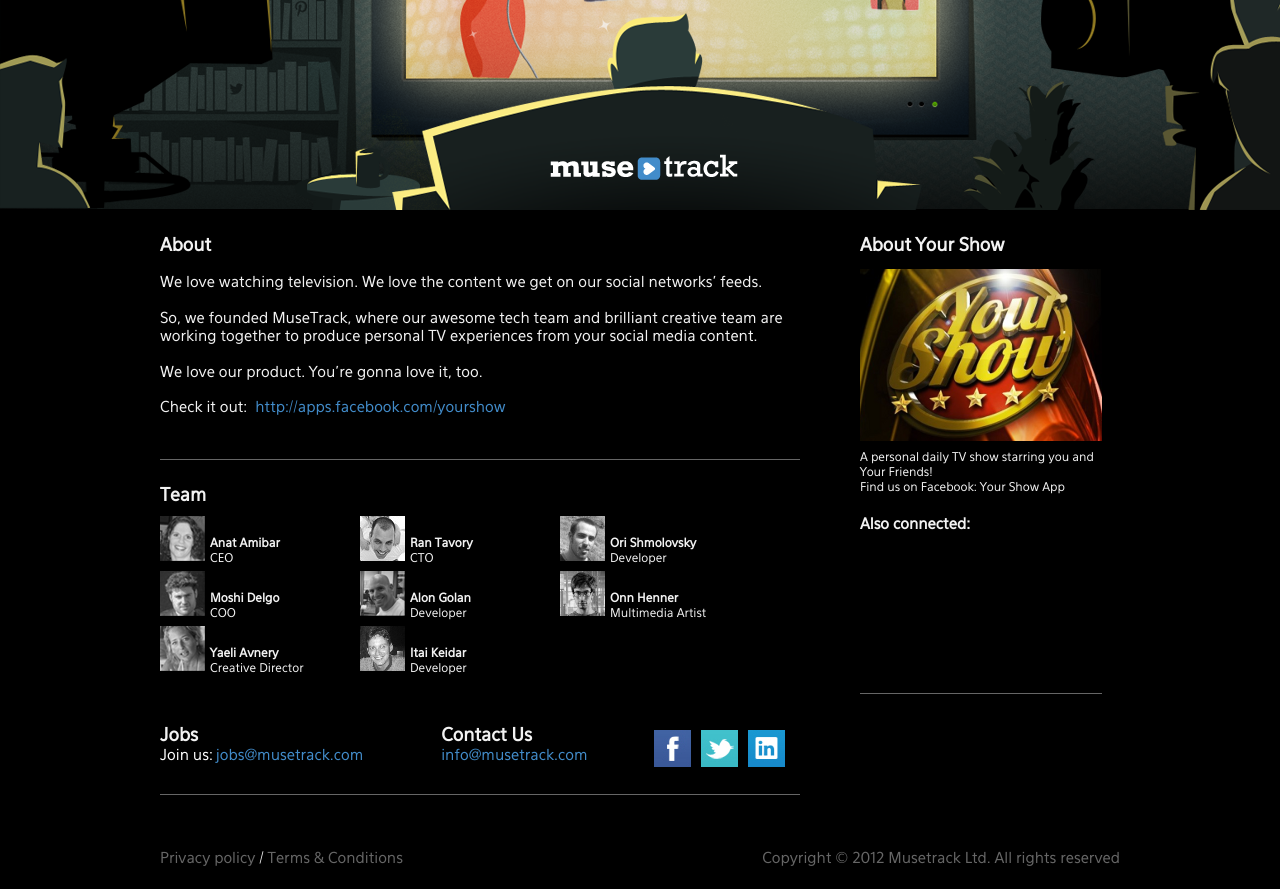
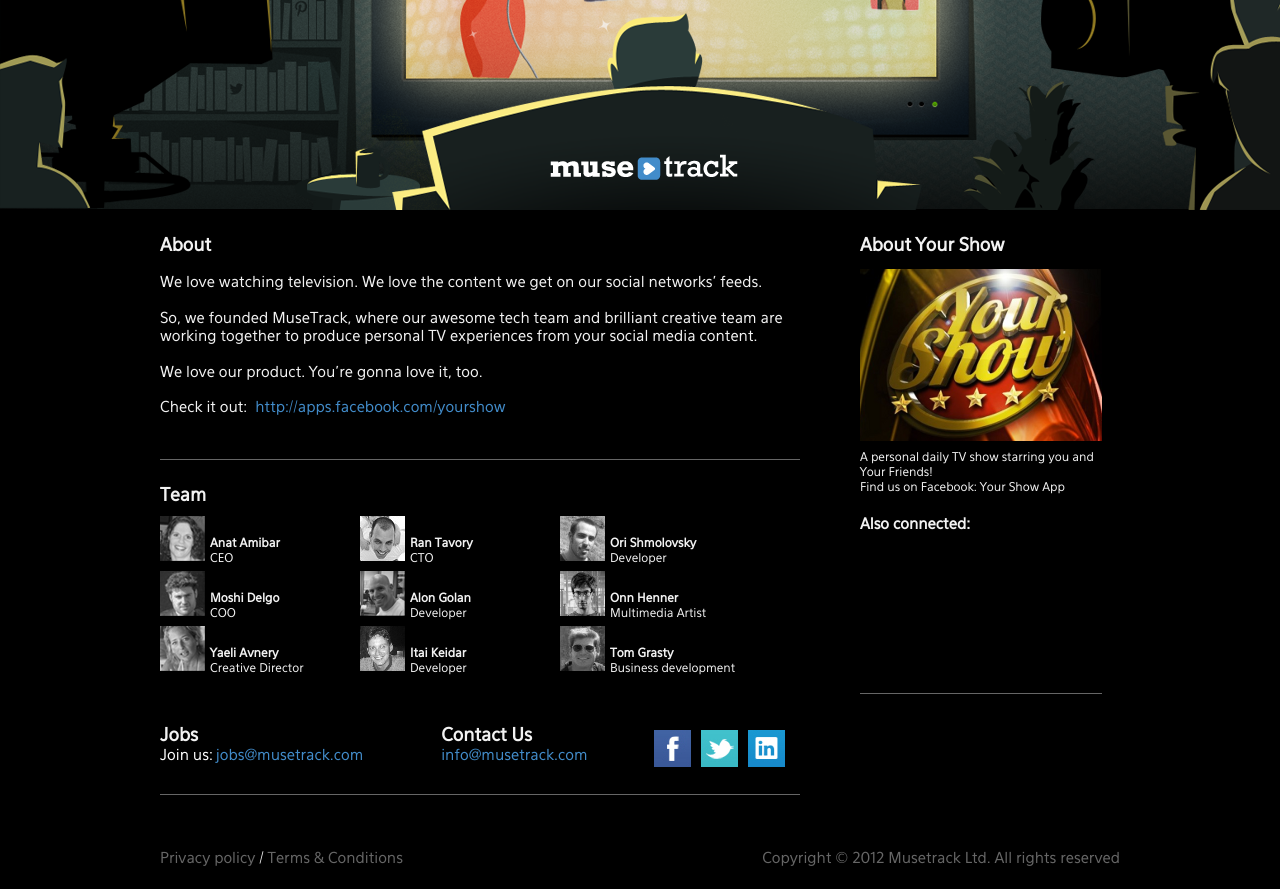
Before and after one commit to socialstudios/www, a website: page index.html in a window 1280 px wide. Shown: the part 313-1202 px from the top of the page. Drawn offline with Linux system fonts and the light colour scheme; grey boxes are pictures that could not be loaded.

Commit message:
added tom grasty icon

```diff
--- a/index.html
+++ b/index.html
@@ -141,6 +141,11 @@
                 <p class="name">Onn Henner</p>
                 <p class="title">Multimedia Artist</p>
               </li>
+              <li>
+                <img src="images/a11c3e98.tom_grasty.jpg" width="45" height="45"/>
+                <p class="name">Tom Grasty</p>
+                <p class="title">Business development</p>
+              </li>
             </ul>
           </section>
           <footer id="info_box_footer">
@@ -178,7 +183,7 @@
         </div>-->
         <h4>Also connected:</h4>
         <div id="face_pile">
-          <iframe src="http://www.facebook.com/plugins/facepile.php?app_id=451599261558727&colorscheme=dark&max_rows=1" scrolling="no" frameborder="0" allowTransparency="true" width="200"></iframe>
+          <iframe src="http://www.facebook.com/plugins/facepile.php?app_id=333928046667696&colorscheme=dark&max_rows=1" scrolling="no" frameborder="0" allowTransparency="true" width="200"></iframe>
         </div>
       </article>
         <footer>
@@ -205,4 +210,4 @@
 
 </body>
 </html>
-<!-- Built on Sun Jan 27 16:56:33 IST 2013,     git rev: 1b457552704e450fe0f3414a51de4f922c453735 -->
+<!-- Built on Sun Jan 27 17:18:05 IST 2013,     git rev: d764c64f7728884ab9e12c402053e7716e2e3fb7 -->
```
Also changed, not shown: jpgtmp.jpg, 1 other file.
